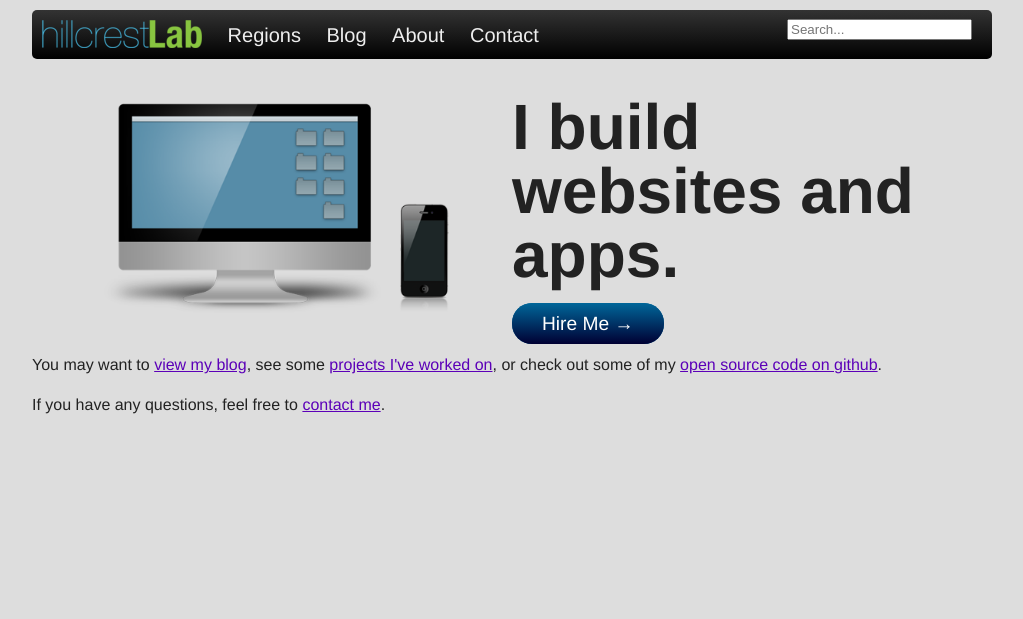
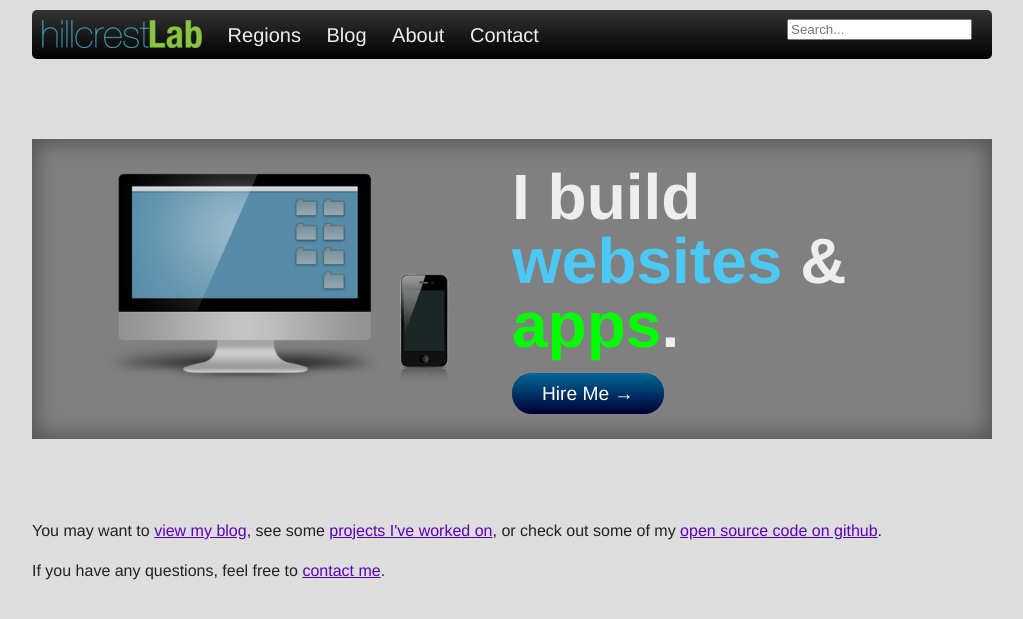
Before and after one commit to derrickj/hillcrestlab.com, a Jekyll site: the page built from index.html, in a window 1280 px wide. Shown: the top 619 px of the page, without its empty margins (128-1151 px from the left). Built offline with Jekyll 4.4.1, drawn with Linux system fonts in a browser that asks for light colours; nearby versions of some CDN libraries; Markdown is read by kramdown in place of the engine named in the settings.

Commit message:
embelish front page design
more colors, padding, background color for contrast with inner box shadow

```diff
--- a/css/style.css
+++ b/css/style.css
@@ -99,10 +99,28 @@ a {
 	color:#5C00B8;
 }
 /* Home page*/
+.tagline_container {
+	margin: 80px auto;
+	height: 300px;
+	background-color: #808080; /* gray */
+
+	/* darker gray box shadow */
+	-o-box-shadow: inset 0px 0px 20px 5px #555555; /* opera */
+	-moz-box-shadow: inset 0px 0px 20px 5px #555555; /* firefox */
+	-webkit-box-shadow: inset 0px 0px 20px 5px; /* safari */
+	box-shadow: inset 0px 0px 20px 5px #555555;
+}
 #tagline {
+	color: #eee;
 	font-size: 4em;
 	line-height: 1.0em;
 	margin: .4em 0;
+}
+#tag_websites {
+	color: #4BC9F4;
+}
+#tag_apps {
+	color: #00FF00;
 }
 
 #hireme,#hireme:visited {
--- a/index.html
+++ b/index.html
@@ -3,10 +3,10 @@ layout: base
 title: Home
 ---
 
-<div class="container_12">
+<div class="container_12 tagline_container">
 	<img src="resources/images/imac-iphone.png" alt="iMac + iPhone icon" class="grid_6">
 
-	<h1 class="grid_6" id="tagline">I build websites and apps.</h1>
+	<h1 class="grid_6" id="tagline">I build <span id="tag_websites">websites</span> &amp; <span id="tag_apps">apps</span>.</h1>
 	<a href="contact.html" id="hireme">Hire Me &rarr;</a>
 </div>
 
```
